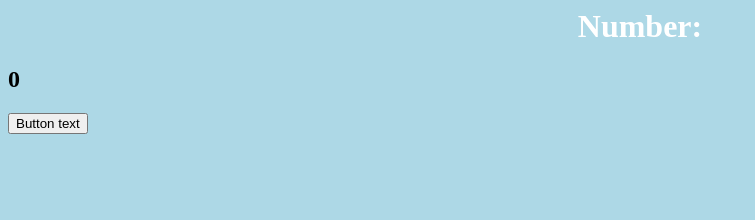
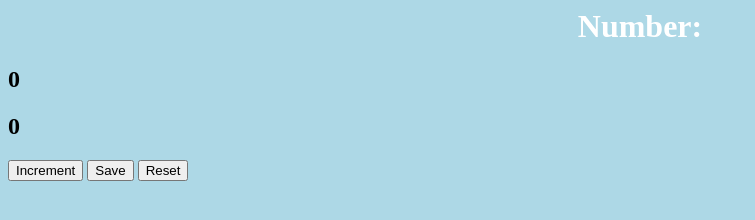
Before and after one commit to praksharma/Programming, a plain HTML site: page HTML, CSS and Javascript/2. More javascript basics/6. 2 buttons tutorial/index.html in a window 1280 px wide. Shown: the whole page, without its empty margins (0-755 px from the left). Drawn offline with Linux system fonts and the light colour scheme.

Commit message:
string and function manipulation

```diff
--- a/HTML, CSS and Javascript/2. More javascript basics/6. 2 buttons tutorial/index.html
+++ b/HTML, CSS and Javascript/2. More javascript basics/6. 2 buttons tutorial/index.html
@@ -6,7 +6,10 @@
     <body>
         <h1>Number:</h1>
         <h2 id="count">0</h2>
-        <button id="sample_button" onclick="increment()">Button text</button>
+        <h2 id="string">0</h2>
+        <button id="increment_button" onclick="increment()">Increment</button>
+        <button id="save_button" onclick="save()">Save</button>
+        <button id="reset_button" onclick="reset()">Reset</button>
         <script src="index.js"></script>
     </body>
 </html>
--- a/HTML, CSS and Javascript/2. More javascript basics/6. 2 buttons tutorial/index.js
+++ b/HTML, CSS and Javascript/2. More javascript basics/6. 2 buttons tutorial/index.js
@@ -1,4 +1,16 @@
 function increment() {
     document.getElementById("count").innerText ++  // increment the counter with every click
-    console.log("The button was clicked")
+    console.log("Increment")
 }
+
+function reset() {
+    document.getElementById("count").innerText = 0
+    document.getElementById("string").innerText = 0
+    console.log("Reset")
+}
+
+
+function save() {
+    document.getElementById("string").innerText += "-" + document.getElementById("count").innerText
+    console.log("Save")
+}
```
